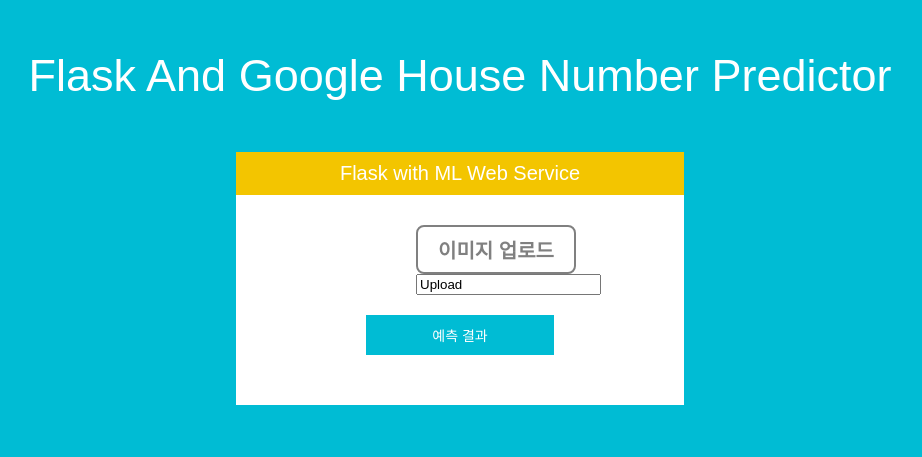
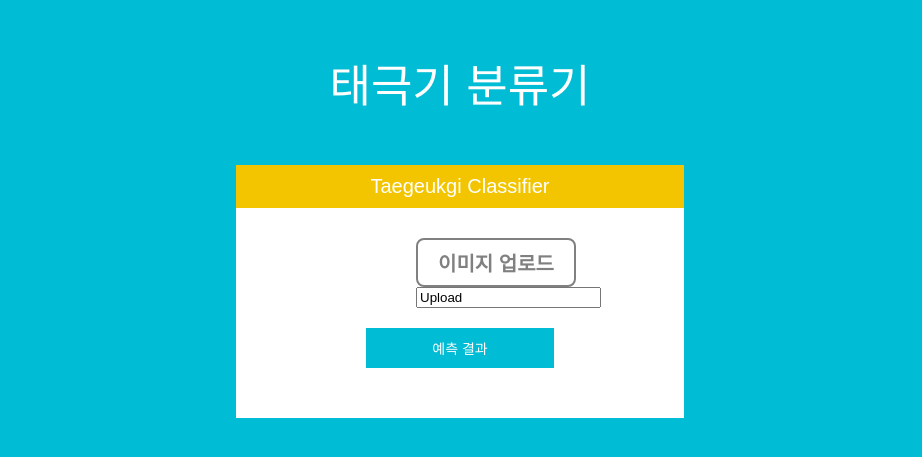
Before and after one commit to miinkang/Flask, a Flask app: page / in a window 1280 px wide. Shown: the top 457 px of the page, without its empty margins (180-1102 px from the left). Run offline with Flask 2, Linux system fonts and the light colour scheme.

Commit message:
Add files via upload

```diff
--- a/Flask_Examples/main.py
+++ b/Flask_Examples/main.py
@@ -11,6 +11,7 @@
 import requests
 from PIL import Image
 
+from io import BytesIO
 # import os
 
 
@@ -31,9 +32,14 @@
 
         # 업로드 파일 처리 분기
 
-        image_url = request.value['image']
+        image_url = request.values['image']
 
-        image = Image.open(image_url).convert('RGB')
+
+
+        response = requests.get(image_url)
+        image = Image.open(BytesIO(response.content)).convert('RGB')
+
+        # image = Image.open(image_url).convert('RGB')
         image = image.resize((200, 200))
         image = np.array(image)
         image = image.reshape((200, 200, 3))
@@ -76,4 +82,4 @@
     model = tf.keras.models.load_model('./model/xception.h5')
     # model.load_weights('./model/xception.h5')
     # Flask 서비스 스타트
-    app.run(host='0.0.0.0', port=8000, debug=True)
+    app.run(host='127.0.0.1', port=8000, debug=True)
--- a/Flask_Examples/templates/index.html
+++ b/Flask_Examples/templates/index.html
@@ -1,16 +1,16 @@
 <html>
 
 <head>
-    <title>SVHN Model as a Flask API</title>
+    <title>Taegeukgi Classifier by 3456</title>
     <link rel="stylesheet" href="{{ url_for('static', filename = 'style.css') }}">
     <meta charset="utf-8">
     <meta name="viewport" content="width=device-width, initial-scale=1">
 </head>
 
 <body>
-<h1>Flask And Google House Number Predictor</h1>
+<h1>태극기 분류기</h1>
 <div class="agile-its">
-    <h2>Flask with ML Web Service</h2>
+    <h2>Taegeukgi Classifier</h2>
     <div class="w3layouts">
         <div class="photos-upload-view">
 
```
